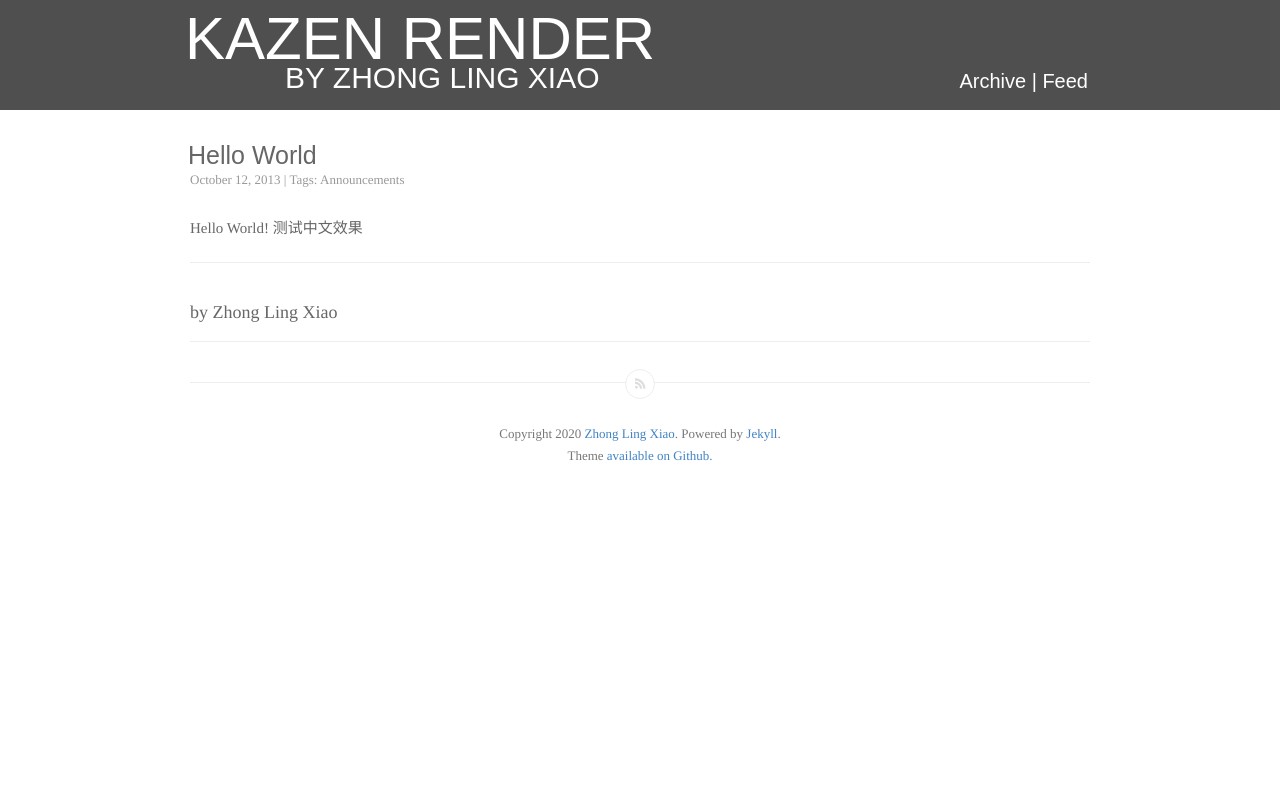
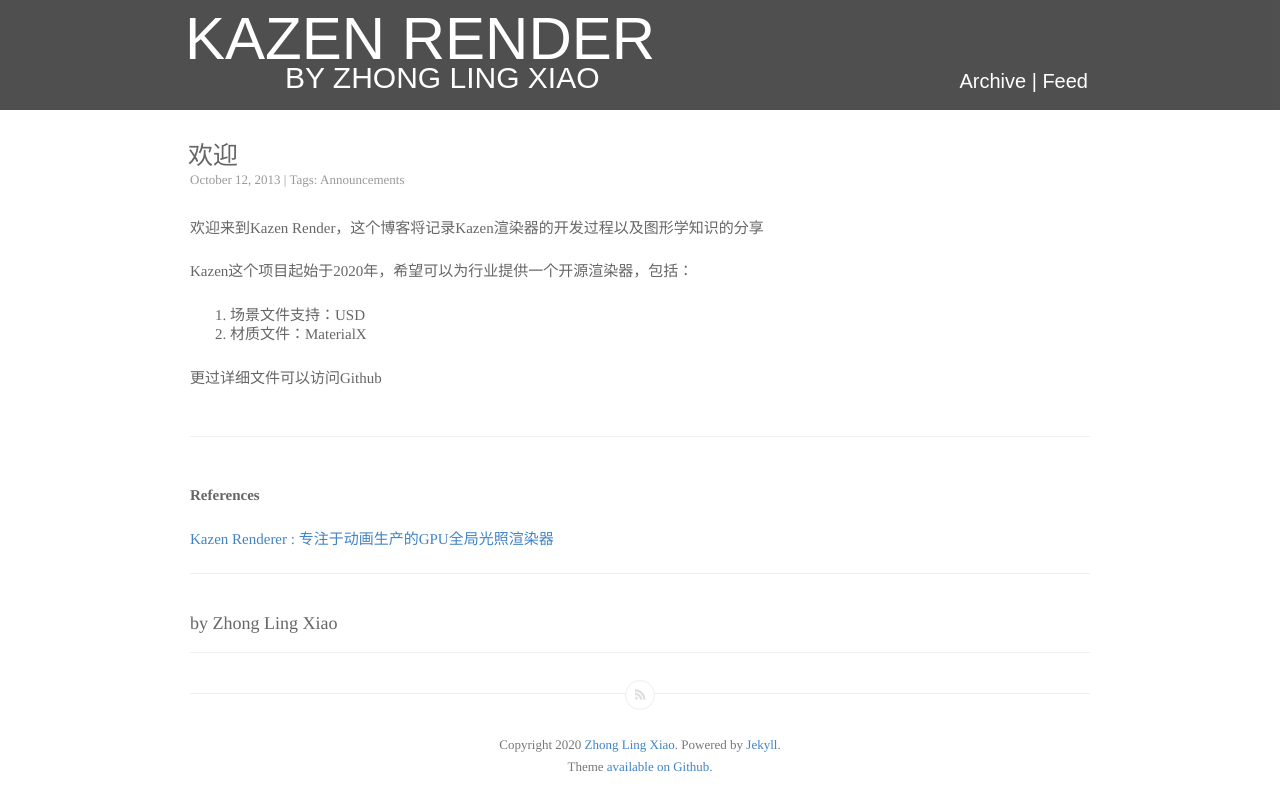
Before and after one commit to Kazen-Renderer/Kazen-Renderer.github.io, a Jekyll site: the page built from _posts/2013-10-12-hello-world.md, in a window 1280 px wide. Shown: the top 811 px of the page. Built offline with Jekyll 4.4.1, drawn with Linux system fonts in a browser that asks for light colours.

Commit message:
Update 2013-10-12-hello-world.md

```diff
--- a/_posts/2013-10-12-hello-world.md
+++ b/_posts/2013-10-12-hello-world.md
@@ -1,9 +1,26 @@
 ---
 layout: post
-title: Hello World
+title: 欢迎
 tags: [Announcements]
 author: Zhong Ling Xiao
 ---
 
-Hello World!
-测试中文效果
+欢迎来到Kazen Render，这个博客将记录Kazen渲染器的开发过程以及图形学知识的分享
+
+
+
+Kazen这个项目起始于2020年，希望可以为行业提供一个开源渲染器，包括：
+
+1. 场景文件支持：USD
+2. 材质文件：MaterialX
+
+
+
+更过详细文件可以访问Github
+
+
+------
+
+**References**
+
+[Kazen Renderer : 专注于动画生产的GPU全局光照渲染器](https://github.com/Kazen-Renderer/Kazen)
```
